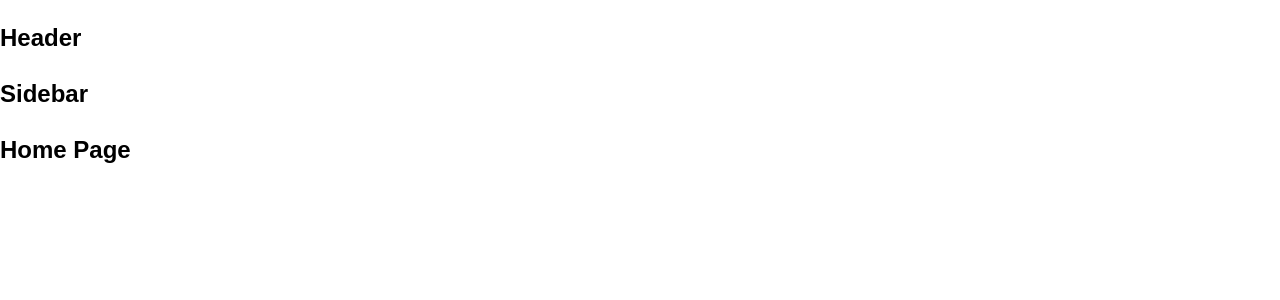
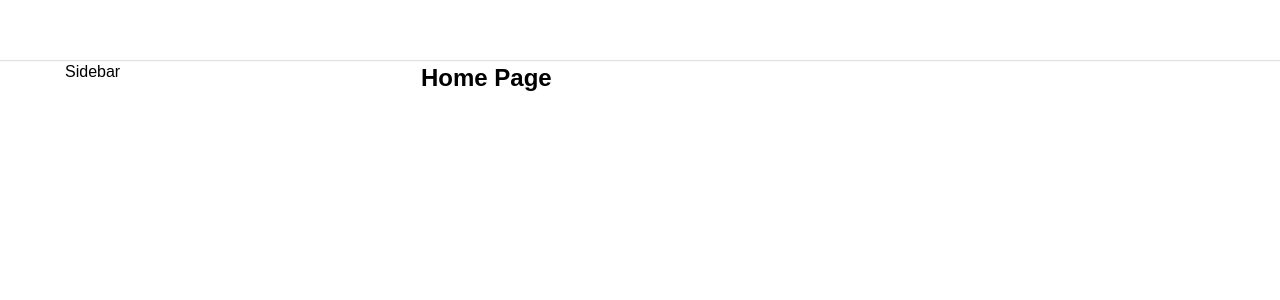
Before and after one commit to xuantiep2310/tiktok-ui, a React (Create React App) app: page / in a window 1280 px wide. Shown: the top 300 px of the page. Built offline with nearby package versions, Linux system fonts and the light colour scheme; a web font is replaced by a local one.

Commit message:
Dựng khung Layout mặc định

```diff
--- a/package.json
+++ b/package.json
@@ -6,6 +6,7 @@
     "@testing-library/jest-dom": "^5.16.5",
     "@testing-library/react": "^13.4.0",
     "@testing-library/user-event": "^13.5.0",
+    "classnames": "^2.3.2",
     "normalize.css": "^8.0.1",
     "react": "^18.2.0",
     "react-dom": "^18.2.0",
--- a/src/components/GlobalStyles/GlobalStyles.scss
+++ b/src/components/GlobalStyles/GlobalStyles.scss
@@ -3,10 +3,16 @@
 
 :root {
     --primary: #fe2c55;
+
+    //Default layout
+    --default-layout-header-height: 60px;
+    --default-layout-width: 1150px;
 }
 
 * {
     box-sizing: border-box;
+    padding: 0;
+    margin: 0;
 }
 
 html {
--- /dev/null
+++ b/src/components/Layout/DeafaultLayout/DeafaultLayout.module.scss
@@ -0,0 +1,16 @@
+.wrapper {
+    display: flex;
+    flex-direction: column;
+    align-items: center;
+}
+
+.container {
+    width: var(--default-layout-width, 1150px);
+    display: flex;
+}
+
+.container {
+    flex: 1;
+    // background-color: #ccc;
+    min-height: 1000px;
+}
--- /dev/null
+++ b/src/components/Layout/DeafaultLayout/Sidebar/Sidebar.module.scss
@@ -0,0 +1,5 @@
+.wrapper {
+    width: 356px;
+    min-height: 1000px;
+    // background-color: #ccc;
+}
--- a/src/components/Layout/DeafaultLayout/Sidebar/index.js
+++ b/src/components/Layout/DeafaultLayout/Sidebar/index.js
@@ -1,5 +1,10 @@
+import classNames from 'classnames/bind';
+import styles from './Sidebar.module.scss';
+
 function Sidebar() {
-    return <h2>Sidebar</h2>;
+    const cx = classNames.bind(styles);
+
+    return <aside className={cx('wrapper')}>Sidebar</aside>;
 }
 
 export default Sidebar;
--- a/src/components/Layout/DeafaultLayout/index.js
+++ b/src/components/Layout/DeafaultLayout/index.js
@@ -1,13 +1,17 @@
 import Header from '~/components/Layout/components/Header';
 import Sidebar from './Sidebar';
+import classNames from 'classnames/bind';
+import styles from './DeafaultLayout.module.scss';
 
 function DefaultLayout({ children }) {
+    const cx = classNames.bind(styles);
+
     return (
-        <div>
+        <div className={cx('wrapper')}>
             <Header />
-            <div className="container">
+            <div className={cx('container')}>
                 <Sidebar />
-                <div className="content">{children}</div>
+                <div className={cx('content')}>{children}</div>
             </div>
         </div>
     );
--- a/src/components/Layout/HeaderOnly/index.js
+++ b/src/components/Layout/HeaderOnly/index.js
@@ -1,6 +1,6 @@
 import Header from '~/components/Layout/components/Header';
 
-function DefaultLayout({ children }) {
+function HeaderOnly({ children }) {
     return (
         <div>
             <Header />
@@ -11,4 +11,4 @@
     );
 }
 
-export default DefaultLayout;
+export default HeaderOnly;
--- /dev/null
+++ b/src/components/Layout/components/Header/Header.module.scss
@@ -0,0 +1,13 @@
+.wrapper {
+    height: var(--default-layout-header-height, 60px);
+    box-shadow: 0px 1px 1px rgba(0, 0, 0, 0.12);
+    display: flex;
+    justify-content: center;
+    width: 100%;
+}
+
+.inner {
+    height: 100%;
+    width: var(--default-layout-width, 1150px);
+    // background-color: #ccc;
+}
--- a/src/components/Layout/components/Header/index.js
+++ b/src/components/Layout/components/Header/index.js
@@ -1,5 +1,14 @@
+import classNames from 'classnames/bind';
+import styles from './Header.module.scss';
+
+const cx = classNames.bind(styles);
+
 function Header() {
-    return <h2>Header</h2>;
+    return (
+        <header className={cx('wrapper')}>
+            <div className={cx('inner')}>{/*Logo */}</div>
+        </header>
+    );
 }
 
 export default Header;
```
Also changed, not shown: 1 other file (tests, documents, lock files or other folders).
